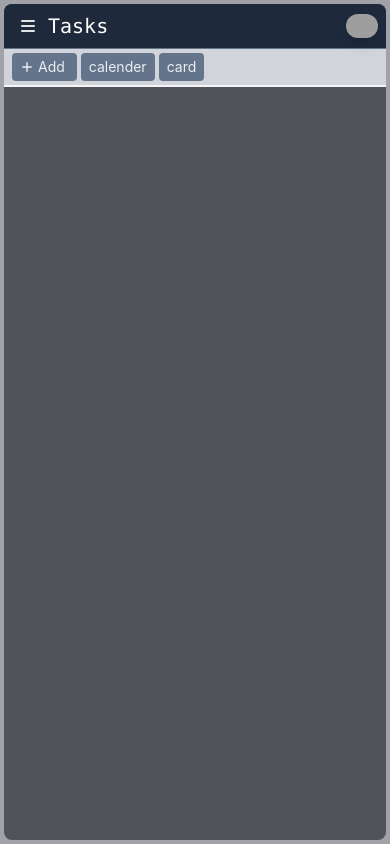
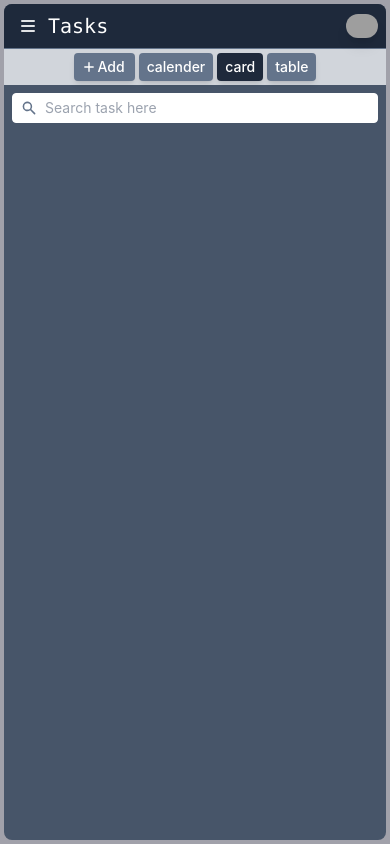
Before and after one commit to swarnavopramanik/task-management-application, a React (Vite) app: page /tasks in a window 390 px wide. Built offline with nearby package versions, Linux system fonts and the light colour scheme; grey boxes are pictures that could not be loaded.

Commit message:
added calender feature and layout changes

```diff
--- a/src/App.jsx
+++ b/src/App.jsx
@@ -19,11 +19,7 @@ const router = createBrowserRouter(
       <Route element={<DashboardLayout />}>
         <Route path='dashboard' element={<DashboardHome />} />
         <Route path='tasks' element={<Tasks />} />
-        <Route element={<Tasks />}>
-          <Route path='tasks/calender' element={<CalenderTwo />} />
-        </Route>
       </Route>
-      <Route path='calender' element={<CalenderTwo />} />
       <Route path="*" element={<NotFound />} />
     </>
   )
--- a/src/components/calender/calender.jsx
+++ b/src/components/calender/calender.jsx
@@ -22,71 +22,70 @@ import {
 
 export default function CalenderTwo() {
     let today = startOfToday();
+    let dayNames = ['Sun', 'Mon', 'Tue', 'Wed', 'Thurs', 'Fri', 'Sat'];
 
-
-    let [currentDay,setcurrentDay] = useState(today);
+    let [currentDay, setcurrentDay] = useState(today);
     let [selectedDay, setSelectedDay] = useState(today)
     let days = eachDayOfInterval({
         start: startOfWeek(startOfMonth(currentDay)),
         end: endOfWeek(endOfMonth(currentDay))
     });
-    function nextMonth(){
+    function nextMonth() {
         today = currentDay;
-        setcurrentDay(addMonths(today,1))
+        setcurrentDay(addMonths(today, 1))
     }
-    function prevMonth(){
+    function prevMonth() {
         today = currentDay;
-        setcurrentDay(subMonths(today,1))
+        setcurrentDay(subMonths(today, 1))
     }
-    function toCurrentDay(){
+    function toCurrentDay() {
         today = currentDay;
         setcurrentDay(startOfToday());
     }
     return (
-        <div className='p-4 w-1/2 h-full'>
+        <div className='p-4 h-full'>
             {/* controls */}
             <div className='flex justify-evenly py-2'>
                 <button type='button'
-                    onClick={()=> prevMonth()}
+                    onClick={() => prevMonth()}
                     className=' p-2 rounded-lg text-xl hover:bg-slate-800 '>
                     <HiChevronLeft />
                 </button>
                 <button
                     type='button'
-                    onClick={()=> toCurrentDay()}
-                    className='col-span-3'>
+                    onClick={() => toCurrentDay()}
+                    className='col-span-3 text-lg font-semibold font-mono'>
                     {format(currentDay, 'MMMM - yyyy')}
                 </button>
                 <button type='button'
-                    onClick={()=>nextMonth()}
+                    onClick={() => nextMonth()}
                     className=' p-2 rounded-lg text-xl hover:bg-slate-800'>
                     <HiChevronRight />
                 </button>
             </div>
 
             {/* week days */}
-            <div className="grid grid-cols-7 ">
-                <div className="text-center border-b border-t border-dashed py-2">S</div>
-                <div className="text-center border-b border-t border-dashed py-2">M</div>
-                <div className="text-center border-b border-t border-dashed py-2">T</div>
-                <div className="text-center border-b border-t border-dashed py-2">W</div>
-                <div className="text-center border-b border-t border-dashed py-2">T</div>
-                <div className="text-center border-b border-t border-dashed py-2">F</div>
-                <div className="text-center border-b border-t border-dashed py-2">S</div>
+            <div className="grid grid-cols-7 border-l-2 border-dashed">
+
+                {dayNames.map((day, i) =>
+                    <Cell className={'border-t-2 font-light font-mono py-1.5'} key={i}>
+                        {day}
+                    </Cell>
+                )}
 
                 {/* days of the month */}
                 {days.map((day) =>
                     <Cell key={day}
                     >
                         <button type='button'
-                            onClick={()=> setSelectedDay(day)}
+                            onClick={() => setSelectedDay(day)}
                             className={clsx(
                                 isToday(day) && 'font-bold text-yellow-300',
-                                isEqual(day,selectedDay) && 'text-black bg-slate-100 hover:bg-slate-100',
-                                !isThisMonth(day) &&'text-slate-500',
-                                isToday(day) && isEqual(day,selectedDay) && 'text-rose-500',
+                                isEqual(day, selectedDay) && 'text-black bg-slate-100 hover:bg-slate-100',
+                                !isThisMonth(day) && 'text-slate-500',
+                                isToday(day) && isEqual(day, selectedDay) && 'text-rose-500',
                                 'w-full p-2 hover:bg-zinc-700 h-20',
-                                day.getDay()===0 && 'border-l border-dashed',
+                                // day.getDay() === 0 && 'border-l border-dashed',
                             )}>
                             <time dateTime={format(day, 'yyy-MM-dd')}>
                                 {format(day, 'd')}
@@ -102,7 +101,7 @@ export default function CalenderTwo() {
 
 function Cell({ children, className }) {
     return (
-        <div className={clsx("text-center border-b border-r border-dashed", className)}>
+        <div className={clsx("text-center border-b-2 border-r-2 border-dashed select-none" , className)}>
             {children}
         </div>
     )
--- a/src/components/tasks.jsx
+++ b/src/components/tasks.jsx
@@ -1,14 +1,16 @@
-import React, { useEffect, useState } from 'react'
+import React, { useState } from 'react'
 import { useFormik } from 'formik'
 import * as yup from 'yup';
 import {
-  Link,
-  NavLink,
-  Outlet,
     useOutletContext,
 } from 'react-router-dom'
-import { HiTrash, HiPencil, HiPlus, HiSearch, HiCheck, HiMenu } from "react-icons/hi"
+import { HiTrash, HiPencil, HiPlus, HiCheck } from "react-icons/hi"
 import clsx from 'clsx';
+import MenuBar from './utilitycomponents/menubar';
+import SearchBar from './utilitycomponents/searchbar';
+import Btn from './utilitycomponents/button';
+import CalenderTwo from './calender/calender';
+import { TabDiv } from './utilitycomponents/tabs';
 
 
 // the Tasks component - contains the form and the tasks
@@ -25,6 +27,8 @@ export default function Tasks() {
     }
   }); //formstate states -{ new,edit,close} and contains inital values of form
   const [taskList, setTaskList] = useState(() => (localStorage.tasklist ? JSON.parse(localStorage.tasklist) : []));
+  // TaskView has 3 states - card,table,calender, with default value card.
+  const [TaskView, setTaskView] = useState('card');
   const [Nav, setNav] = useOutletContext();
 
   function isImgUrl(url) {
@@ -49,8 +53,6 @@ export default function Tasks() {
     newList.push({ taskId, ...values })
     setTaskList(newList);
     updateLocalStorage(newList);
-    // console.log("new tasklist", taskList);
-    // console.log("localStorage: ", JSON.parse(localStorage.tasklist))
   }
 
   function updateLocalStorage(list) {
@@ -61,8 +63,6 @@ export default function Tasks() {
     let newList = taskList.filter(task => (String(task.taskId) !== taskId));
     setTaskList(newList);
     updateLocalStorage(newList);
-    // console.log("new tasklist", taskList);
-    // console.log("localStorage: ", JSON.parse(localStorage.tasklist))
   }
 
   // both editTask and handleEditTask used for edit task.
@@ -92,6 +92,7 @@ export default function Tasks() {
     });
   }
 
+  // function for handling task search.
   function handleTaskSearch(keyword) {
     let originalList = JSON.parse(localStorage.getItem('tasklist'));
     let found = originalList.filter(task => (task.titleInput.includes(keyword) ? task : null))
@@ -102,49 +103,39 @@ export default function Tasks() {
     <>
 
       {/* menubar for tasks searchbar hides and moves to the sidebar before md breakpoint */}
-      <div className="flex justify-between items-center px-2 bg-slate-800 border-b border-slate-500 rounded-t-lg ">
-        <div className="inline-flex items-center space-x-1">
-          <button className='block lg:hidden text-xl hover:bg-slate-700 p-1.5 rounded-lg'
-            onClick={() => setNav(!Nav)}>
-            <HiMenu />
-          </button>
-          <h2 className="py-2 text-xl font-mono text-white">Tasks</h2>
-        </div>
-        <div className="hidden md:block w-96 ">
-          <SearchBar onChange={(e) => handleTaskSearch(e.target.value)} />
-        </div>
-        <div>
-          <Avatar onClick={() => console.log('avatar clicked')} />
-        </div>
+      <MenuBar pageName={'Tasks'} onClick={() => setNav(!Nav)} />
+
+
+      <div className="flex justify-center items-center bg-gray-300 px-2 py-1">
+        <Btn type={'button'}
+          className={'text-sm inline-flex items-center px-2 py-1 mx-0.5'}
+          onClick={() => (setformstate({ ...formstate, state: "new" }))} >
+          <HiPlus />
+          <span className="mx-0.5 text-sm ">Add</span>
+        </Btn>
+        <Btn className={clsx(TaskView==='calender'&&'bg-slate-800','text-sm px-2 py-1 mx-0.5')}
+          onClick={()=>setTaskView('calender')} >
+          calender
+        </Btn>
+        <Btn className={clsx(TaskView==='card'&&'bg-slate-800','text-sm px-2 py-1 mx-0.5')}
+        onClick={()=>setTaskView('card')}>
+          card
+        </Btn>
+        <Btn className={clsx(TaskView==='table'&&'bg-slate-800','text-sm px-2 py-1 mx-0.5')}
+        onClick={()=>setTaskView('table')}>
+          table
+        </Btn>
       </div>
 
 
-      <div className="flex justify-between items-center bg-gray-300 px-2 py-1">
-        <div className='flex'>
-          <MenuBtn
-            className={'text-sm inline-flex items-center'}
-            onClick={() => (setformstate({ ...formstate, state: "new" }))}
-          >
-            <HiPlus />
-            <span className="mx-1 text-sm">Add</span>
-          </MenuBtn>
-          <MenuBtn className={'text-sm'}
-            link="/tasks/calender"
-          >
-            calender
-          </MenuBtn>
-          <MenuBtn className={'text-sm'}>
-            card
-          </MenuBtn>
-        </div>
-      </div>
-
-      <hr className='border border-gray-100' />
+      {/* <hr className='border border-gray-100' /> */}
 
       {/* tasks container */}
       <div className='h-[calc(100vh-96px)] overflow-auto'>
-        <Outlet />
 
+        {/* forms */}
+        <TabDiv className={clsx(formstate.state==='close'?'hidden':null)}>
+          {/* new task form. */}
           {formstate.state === "new" ?
             (<div className="flex w-full overflow-x-hidden md:w-1/2 mx-auto">
               <CreateTaskForm
@@ -155,7 +146,7 @@ export default function Tasks() {
                 submitbtn="Create"
                 closeForm={closeForm} />
             </div>) : null}
-
+          {/* edit task form */}
           {formstate.state === "edit" ?
             (<div className="flex w-full overflow-x-hidden md:w-4/6 mx-auto">
               <CreateTaskForm
@@ -166,7 +157,20 @@ export default function Tasks() {
                 submitbtn="Save"
                 closeForm={closeForm} />
             </div>) : null}
+        </TabDiv>
 
+        {/* calender view */}
+        <TabDiv className={clsx(TaskView !== 'calender' ? "hidden" : null)}>
+          <CalenderTwo />
+        </TabDiv>
+
+
+        {/* card view */}
+        <TabDiv className={clsx(TaskView !== 'card' ? "hidden" : null)}>
+          {/* search bar for before md breakpoint */}
+          <div className="m-2 block md:hidden ">
+            <SearchBar onChange={(e) => handleTaskSearch(e.target.value)} />
+          </div>
           <div className="lg:columns-5 md:columns-4 sm:columns-3 p-2 space-y-3">
             {/* tasks goes here */}
             {taskList.map(task => (<TaskCard
@@ -179,55 +183,17 @@ export default function Tasks() {
               deleteTask={deleteTask}
               editTask={editTask} />))}
           </div>
+        </TabDiv>
+
+        {/* table view */}
+        <TabDiv className={clsx(TaskView !=='table'?'hidden':null)} >
+          <p className="text-slate-400 text-center font-sans font-semibold text-lg">feature not ready yet.</p>
+        </TabDiv>
 
       </div>
     </>
   )
 }
-
-
-function Avatar({ className, ...handlers }) {
-  return (
-    <img
-      // img to be chaged later.
-      src="https://mdbcdn.b-cdn.net/img/new/avatars/1.webp"
-      className={clsx("w-8 rounded-full shadow-lg", className)}
-      alt="Avatar"
-      {...handlers}
-    />
-  )
-}
-
-function MenuBtn({ children, className, link, ...props }) {
-  return (
-    <NavLink
-      to={link}
-      className={clsx("mr-1 bg-slate-500 px-2 py-1 rounded hover:bg-slate-600 hover:duration-500 hover:text-white", className)}
-      {...props}>
-      {children}
-    </NavLink>
-  )
-}
-
-
-// Tasks Search
-function SearchBar({ className, ...props }) {
-  return (
-    <div className="flex">
-      <div className={clsx("w-full flex items-center bg-white rounded  focus:text-gray-700  border border-white focus-within:border-slate-600 pointer-events-none", className)}>
-        <HiSearch className=' text-lg text-slate-500  mx-2' />
-        <input
-          type="text"
-          className="w-full text-gray-700 py-1 mr-2 text-sm bg-white outline-none pointer-events-auto "
-          id="exampleFormControlInput1"
-          placeholder="Search task here"
-          {...props}
-        ></input>
-      </div>
-    </div>
-  )
-}
-
 
 // task card
 export function TaskCard(task) {
@@ -385,19 +351,12 @@ export function CreateTaskForm({ formState, changeformState, submitHandler, titl
             ></textarea>
           </label>
         </div>
+
         <div className="flex justify-between">
-          <FormBtn name={submitbtn} type="submit" />
-          <FormBtn name={"Close"} clickhandler={() => closeForm()} />
+          <Btn type="submit" className={"px-3 py-2"} >{submitbtn}</Btn>
+          <Btn type="button" className={"px-3 py-2"} onClick={() => closeForm()}>Close</Btn>
         </div>
       </form>
     </div>
   )
 }
-
-function FormBtn({ name, type = "button", clickhandler }) {
-  return (
-    <button type={type} className={"px-6 py-2 bg-slate-500 text-white font-mediumpadding text-sm rounded shadow-md hover:bg-slate-600 hover:shadow-lg focus:bg-slate-600 focus:shadow-lg focus:outline-none focus:ring-0 active:bg-slate-600 active:shadow-lg first-letter"}
-      onClick={clickhandler}>
-      {name} </button>
-  )
-}
--- /dev/null
+++ b/src/components/utilitycomponents/button.jsx
@@ -0,0 +1,20 @@
+import React from "react";
+import clsx from "clsx";
+
+
+export default function Btn({ children, className, type, ...props }) {
+    return (
+        <button
+            type={type}
+            className={clsx(
+                "text-white font-medium text-sm ",
+                "bg-slate-500 rounded shadow-md",
+                "hover:bg-slate-600 hover:shadow-lg",
+                className
+            )}
+            {...props}
+        >
+            {children}
+        </button>
+    )
+}
--- /dev/null
+++ b/src/components/utilitycomponents/menubar.jsx
@@ -0,0 +1,26 @@
+import React from "react"
+import { HiMenu } from "react-icons/hi"
+import Avatar from "./avatar"
+import SearchBar from "./searchbar"
+
+
+export default function MenuBar({pageName,...props}) {
+    return (
+        <div className="flex justify-between items-center px-2 bg-slate-800 border-b border-slate-500 rounded-t-lg ">
+            <div className="inline-flex items-center space-x-1">
+                <button className='block lg:hidden text-xl hover:bg-slate-700 p-1.5 rounded-lg'
+                    {...props}>
+                    <HiMenu />
+                </button>
+                <h2 className="py-2 text-xl font-mono text-white">{pageName}</h2>
+            </div>
+
+            <div className="hidden md:block w-96 ">
+                <SearchBar />
+            </div>
+            <div>
+                <Avatar onClick={() => console.log('avatar clicked')} />
+            </div>
+        </div>
+    )
+}
--- /dev/null
+++ b/src/components/utilitycomponents/searchbar.jsx
@@ -0,0 +1,20 @@
+import React from "react"
+import { HiSearch } from "react-icons/hi"
+import clsx from "clsx"
+
+export default function SearchBar({className,...props }) {
+    return (
+        <div className="flex">
+            <div className={clsx("w-full flex items-center bg-white rounded  focus:text-gray-700  border border-white focus-within:border-slate-600 pointer-events-none",className)}>
+                <HiSearch className=' text-lg text-slate-500  mx-2' />
+                <input
+                    type="text"
+                    className="w-full text-gray-700 py-1 mr-2 text-sm bg-white outline-none pointer-events-auto "
+                    id="exampleFormControlInput1"
+                    placeholder="Search task here"
+                    {...props}
+                ></input>
+            </div>
+        </div>
+    )
+}
--- /dev/null
+++ b/src/components/utilitycomponents/tabs.jsx
@@ -0,0 +1,14 @@
+import React from "react";
+import clsx from "clsx";
+
+export function TabDiv({ children, className, ...props }) {
+    return (
+      <div
+        className={clsx("w-full h-full",
+          className,
+        )}
+        {...props}>
+        {children}
+      </div>
+    )
+  }
--- a/src/pages/dashboardlayout.jsx
+++ b/src/pages/dashboardlayout.jsx
@@ -1,4 +1,4 @@
-import React, {  useState } from 'react'
+import React, { useState } from 'react'
 import { Outlet } from 'react-router-dom'
 import DashboardNav from '../components/dashboardnav'
 
@@ -7,16 +7,14 @@ export default function DashboardLayout() {
     const [Nav, setNav] = useState(false);
     return (
         <div>
-
-                <div className="flex flex-row h-screen overflow-hidden bg-zinc-400 ">
-                    <DashboardNav Nav ={Nav} setNav={setNav} />
-                    <div className="h-screen w-full p-1">
-                        <div className="w-full h-full rounded-lg bg-zinc-600">
-                            <Outlet context={[Nav,setNav]}/>
-                        </div>
+            <div className="flex flex-row h-screen overflow-hidden bg-zinc-400 ">
+                <DashboardNav Nav={Nav} setNav={setNav} />
+                <div className="h-screen w-full p-1">
+                    <div className="w-full h-full rounded-lg bg-slate-600">
+                        <Outlet context={[Nav, setNav]} />
                     </div>
                 </div>
-
+            </div>
         </div>
     )
 }
```
Also changed, not shown: src/components/dashboardnav.jsx (+2 -29 lines), src/components/utilitycomponents/avatar.jsx (added, +14 -0 lines), src/pages/dashboardhome.jsx (+4 -63 lines). Lines whose indentation alone changed are shown as unchanged.
